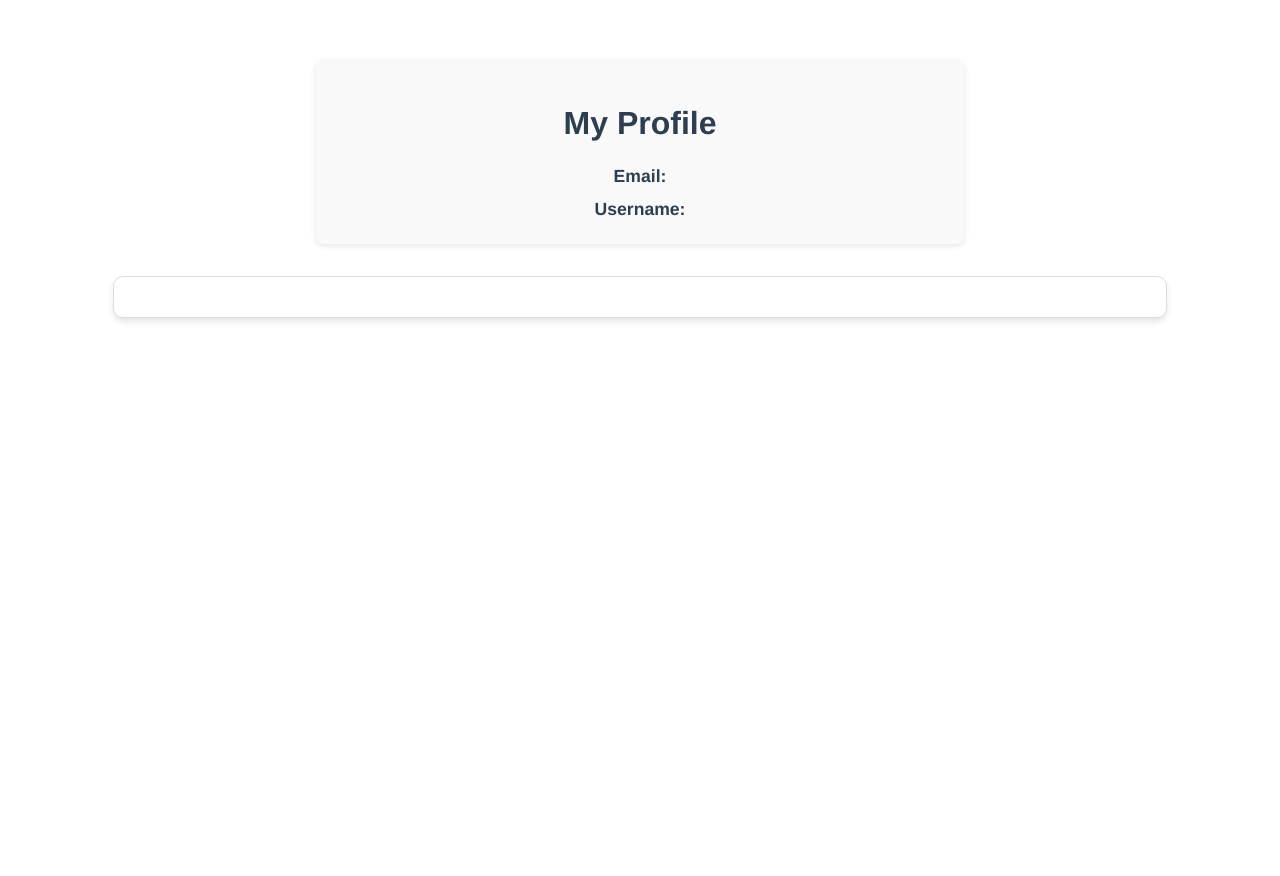
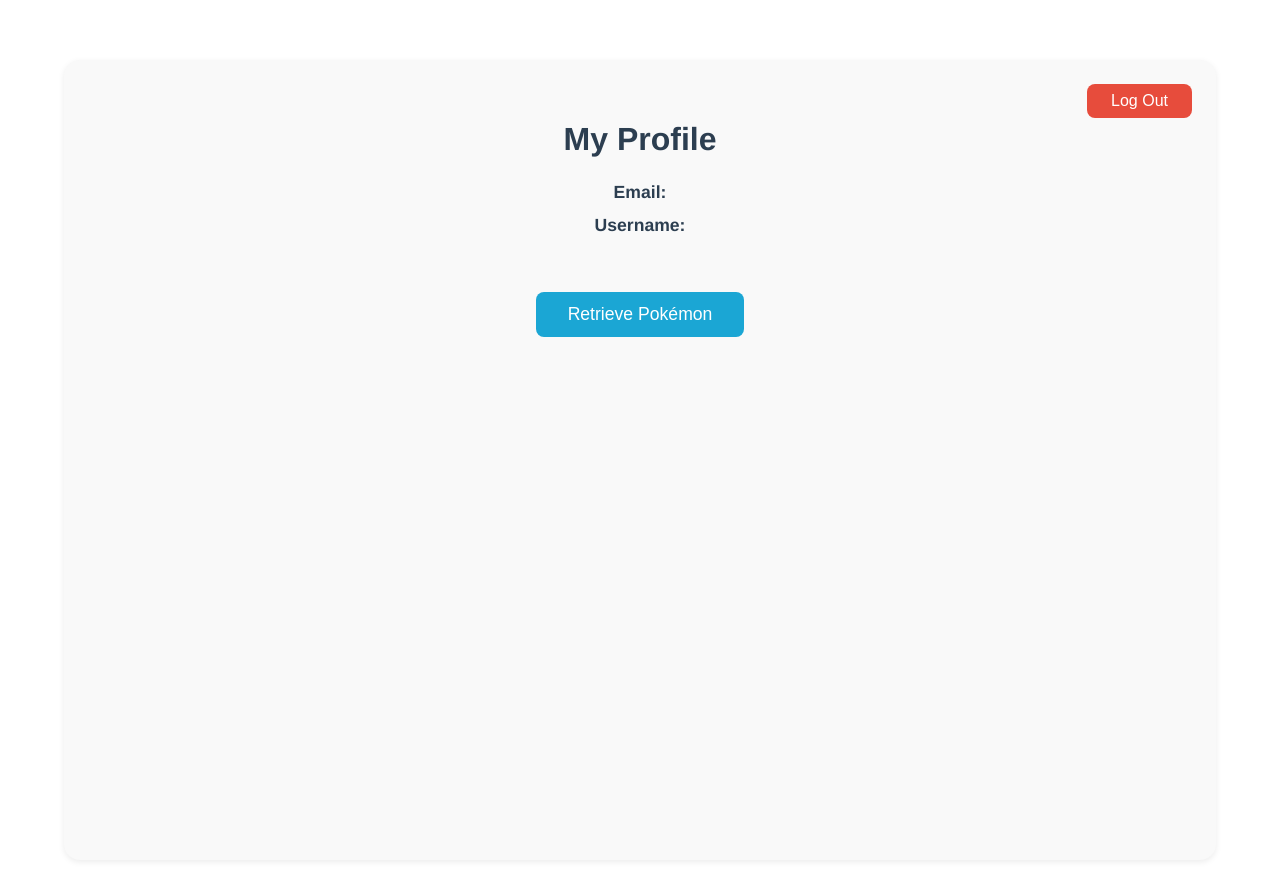
Before and after one commit to Henrik005/poke-dex-project-vue, a Vue app: page /profile in a window 1280 px wide. Before the commit the page ends 800 px from the top, so only its background shows below. Built offline with nearby package versions, Linux system fonts and the light colour scheme.

Commit message:
Big Update

```diff
--- a/src/components/LogInPage.vue
+++ b/src/components/LogInPage.vue
@@ -36,7 +36,7 @@ const login = async () => {
     USERNAME: username.value,
     PASSWORD: password.value
   })
-  console.log('token:',response.data.Token)
+   console.log('token:',response.data.token)
    const data = response.data;
    localStorage.setItem('token', data.token)
    console.log(response)
--- a/src/components/MainPage.vue
+++ b/src/components/MainPage.vue
@@ -37,7 +37,7 @@
   const goToProfile = () => {
   router.push('/profile')
 }
-function updateDecoded() {
+ function updateDecoded() {
     const token = localStorage.getItem('token');
     if (token) {
       try {
@@ -50,11 +50,11 @@ function updateDecoded() {
     }
   }
 
-  onMounted(() => {
+   onMounted(() => {
     updateDecoded();
   });
 
-  window.addEventListener('storage', (event) => {
+ window.addEventListener('storage', (event) => {
     if (event.key === 'token') {
       updateDecoded();
     }
@@ -65,49 +65,55 @@ const summonCreatures = async () => {
     const response = await axios.get(`https://pokeapi.co/api/v2/pokemon/${searchQuery.value.toLowerCase()}`)
 
     const name = response.data.name
-    const types = response.data.types.map(indexType => indexType.type.name)
+    const types = response.data.types.map(t => t.type.name)
     const locationResponse = await axios.get(response.data.location_area_encounters)
-    const locations = locationResponse.data.map(indexLocation => indexLocation.location_area.name)
+    const locations = locationResponse.data.map(loc => loc.location_area.name)
 
     pokemon.value = {
       name,
       types,
       locations
     }
+
     linesOfText.value = []
     linesOfText.value.push(`Name: ${pokemon.value.name}`)
     linesOfText.value.push(`Types: ${pokemon.value.types.join(', ')}`)
     linesOfText.value.push(`Locations: ${pokemon.value.locations.join(', ')}`)
   }
   catch (error) {
+    alert('Incorrect Name Or Pokemon Does Not Exist');
     console.error('Error fetching data:', error)
     pokemon.value = null
   }
 }
 
-const capturePokemon = async () => {
+ const capturePokemon = async () => {
+  if (!pokemon.value) {
+    alert('No Pokemon to capture!');
+    return;
+  }
+  if (!decoded.value.ID) {
+    alert('You must be logged in to capture a Pokemon!');
+    return;
+  }
+  try {
+    console.log('Decoded:', decoded.value);
+    console.log('TrainerID:', decoded.value.ID);
+    await axios.post('http://localhost:3000/api/capturePokemon', {
+      PokemonNAME: pokemon.value.name,
+      PokemonTYPE: pokemon.value.types,
+      PokemonLOCATIONS: pokemon.value.locations,
+      TrainerID: decoded.value.ID
 
-  if(!pokemon.value) {
-    alert('No Pokemon to capture!')
-    return
+    });
+    alert(`Pokemon Captured!!!`);
+    linesOfText.value = [];
+    pokemon.value = null;
+  } catch (error) {
+    alert('Error capturing Pokemon');
+    console.error(error);
   }
-  try{
-   await axios.post('http://localhost:3000/api/capturePokemon',{
-  NAME: pokemon.value.name,
-  TYPES: pokemon.value.types,
-  LOCATIONS: pokemon.value.locations,
-  ID: decoded.value.ID
-})} catch(error){
-    alert('Error capturing Pokemon')
-  }
-  alert(`Captured ${pokemon.value.name}`)
-  linesOfText.value = []
-  pokemon.value = null
-
-
 }
-
-
 
   </script>
 
--- a/src/components/ProfilePage.vue
+++ b/src/components/ProfilePage.vue
@@ -1,22 +1,36 @@
 <template>
   <div class="profile-page">
+    <button class="logout-btn" @click="logout">Log Out</button>
     <h1>My Profile</h1>
 
     <div class="profile-info">
       <div class="info-item"><strong>Email:</strong> {{ decoded.EMAIL }}</div>
       <div class="info-item"><strong>Username:</strong> {{ decoded.USERNAME }}</div>
     </div>
+
+    <div class="pokemon-list">
+      <div v-for="(capturedPokes, index) in capturedPokemon" :key="index" class="pokemon-card">
+        <h3>{{ capturedPokes.PokemonNAME }}</h3>
+        <p>Type: {{ capturedPokes.PokemonTYPE }}</p>
+        <p>Location: {{ capturedPokes.PokemonLOCATIONS }}</p>
       </div>
-    <div class="scrollable-text">
-        <p v-for="(line, index) in capturedPokemon" :key="index">{{ line }}</p>
+    </div>
+
+    <div class="retrieve-btn-container">
+      <button @click="retrievePokemon" class="retrieve-btn">Retrieve Pokémon</button>
+    </div>
   </div>
 </template>
 
 <script setup>
 import {jwtDecode} from 'jwt-decode';
 import { ref, onMounted } from 'vue'
+import { useRouter } from 'vue-router'
+import axios from 'axios';
 
+const router = useRouter();
 const decoded = ref({});
+const capturedPokemon = ref([]);
 
 function updateDecoded() {
    const token = localStorage.getItem('token');
@@ -40,17 +54,61 @@
      updateDecoded();
    }
  });
+
+const retrievePokemon = async () => {
+  if (!decoded.value.ID) {
+    console.warn('No user ID found, cannot retrieve Pokémon.');
+    return;
+  }
+  try {
+    const response = await axios.get(`http://localhost:3000/api/getCapturedPokemon/${decoded.value.ID}`);
+    capturedPokemon.value = response.data.recordset;
+    console.log('Captured Pokémon:', capturedPokemon.value);
+  }
+  catch (error) {
+    console.error('Error retrieving Pokémon:', error);
+  }
+}
+
+const logout = () => {
+  localStorage.removeItem('token');
+  router.push('/logIn');
+}
 </script>
 
 <style scoped>
 .profile-page {
-    max-width: 600px;
-    margin: 2rem auto;
-    padding: 1.5rem;
+  width: 90vw;
+  min-height: 90vh;
+  margin: 2vh auto;
+  padding: 2.5rem 0;
+  border-radius: 16px;
+  background-color: #f9f9f9;
+  box-shadow: 0 2px 6px rgba(0,0,0,0.08);
+  text-align: center;
+  position: relative;
+  display: flex;
+  flex-direction: column;
+  align-items: center;
+  justify-content: flex-start;
+}
+
+.logout-btn {
+  position: absolute;
+  top: 1.5rem;
+  right: 1.5rem;
+  background-color: #e74c3c;
+  color: white;
+  border: none;
   border-radius: 8px;
-    background-color: #f9f9f9;
-    box-shadow: 0 2px 6px rgba(0, 0, 0, 0.1);
-    text-align: center;
+  padding: 0.5rem 1.5rem;
+  font-size: 1rem;
+  cursor: pointer;
+  transition: background 0.2s;
+  z-index: 10;
+}
+.logout-btn:hover {
+  background-color: #c0392b;
 }
 
 h1 {
@@ -64,7 +122,6 @@
   gap: 0.75rem;
   align-items: center;
 }
-
 .info-item {
   font-size: 1.1rem;
 }
@@ -90,4 +147,42 @@
   margin: 10px 0;
   font-size: 16px;
 }
+
+.pokemon-list {
+  display: flex;
+  flex-wrap: wrap;
+  gap: 1rem;
+  justify-content: center;
+  margin-top: 2rem;
+}
+
+.pokemon-card {
+  background: #fff;
+  border: 1px solid #ddd;
+  border-radius: 10px;
+  box-shadow: 0 2px 6px rgba(0,0,0,0.08);
+  padding: 1rem 2rem;
+  min-width: 180px;
+  text-align: center;
+}
+
+.retrieve-btn-container {
+  display: flex;
+  justify-content: center;
+  margin-top: 1.5rem;
+}
+
+.retrieve-btn {
+  padding: 0.75rem 2rem;
+  font-size: 1.1rem;
+  background-color: #1ba6d4;
+  color: white;
+  border: none;
+  border-radius: 8px;
+  cursor: pointer;
+  transition: background 0.2s;
+}
+.retrieve-btn:hover {
+  background-color: #168bb3;
+}
 </style>
```
Lines whose indentation alone changed are shown as unchanged.
